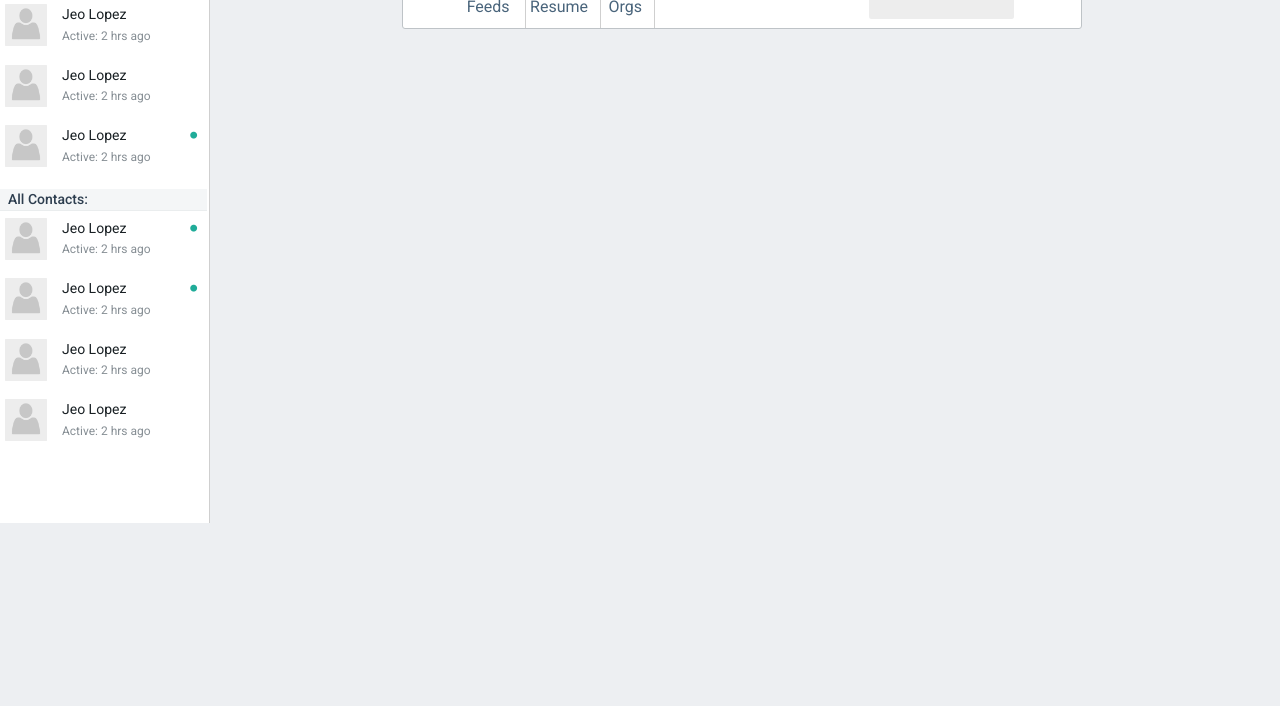
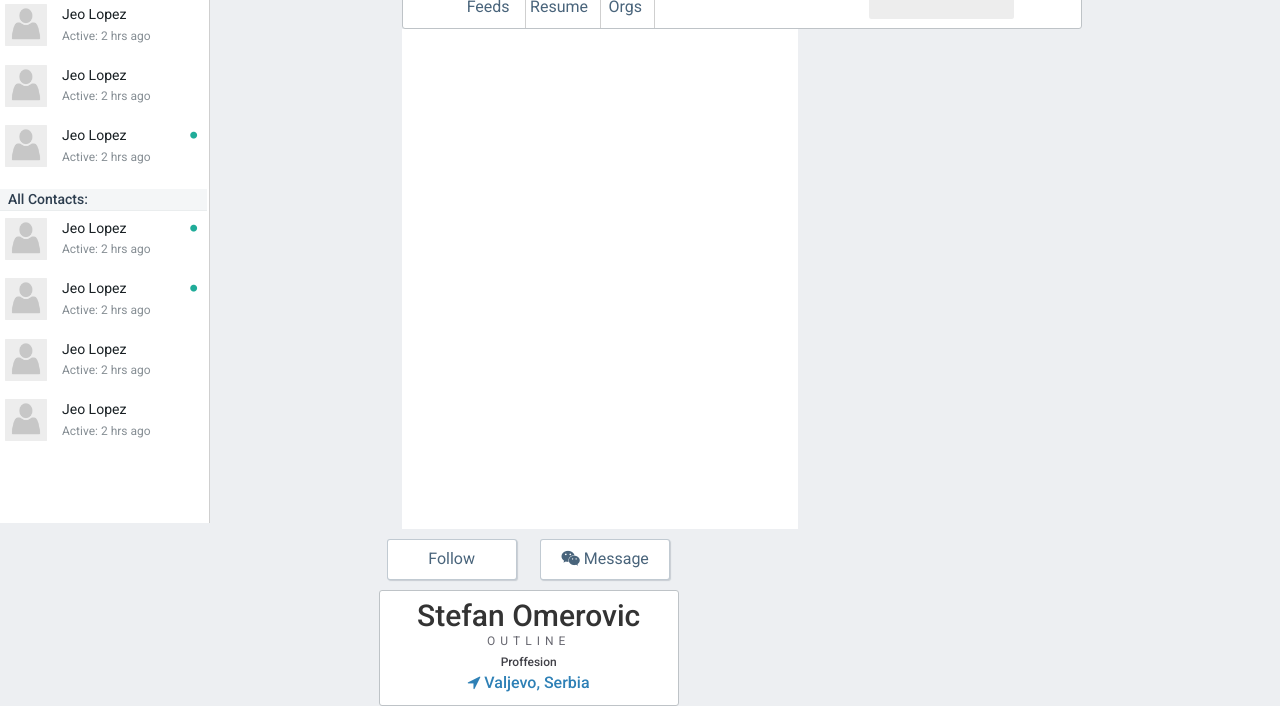
Before and after one commit to indrajithbandara/ProfilePages, a plain HTML site: page index.html in a window 1280 px wide. Shown: the part 327-1033 px from the top of the page. Before the commit the page ends 850 px from the top, so only its background shows below. Drawn offline with nearby package versions, Linux system fonts and the light colour scheme.

Commit message:
Profile Page

```diff
--- a/index.html
+++ b/index.html
@@ -202,7 +202,7 @@
       <div class="container">
         <div class="row">
           <div id="profile_content">
-            <div class="col-md-offset-4 col-md-6">
+            <div class="col-md-offset-4 col-md-6" id="content_container">
               <div id="profile_header">
                 <div id="cover_image">
                   <div class="btn-group">
@@ -225,9 +225,25 @@
                   <a href="#" class="feeds">Feeds</a>
                   <a href="#" class="resume">Resume</a>
                   <a href="#" class="orgs">Orgs</a>
+                </div>  <!-- End of Profile Navigation -->
+              </div>  <!-- End of Profile Header -->
+
+              <div class="row">
+                <div class="col-md-8" id="feeds">
+                  <div id="block"></div>
                 </div>
-              </div>  <!-- End of Profile Header -->
-            </div>
+                <div class="col-md-4" id="informations">
+                  <button type="button" class="btn btn-follow">Follow</button>
+                  <button type="button" class="btn btn-message"><i class="fa fa-weixin"></i> Message</button>
+                  <div id="main_informations" class="text-center">
+                    <h2 class="name">Stefan Omerovic</h2>
+                    <p class="sub">Outline</p>
+                    <p class="proffesion">Proffesion</p>
+                    <p class="location"><i class="fa fa-location-arrow"></i> Valjevo, Serbia</p>
+                  </div>  <!-- End of main Informations -->
+                </div>  <!-- End of Informations -->
+              </div>  <!-- End of Row -->
+            </div>  <!-- End of Content Container -->
           </div>  <!-- End of Profile Content -->
         </div>  <!-- End of Row -->
       </div>  <!-- End of Container -->
--- a/sass/_colors.scss
+++ b/sass/_colors.scss
@@ -10,3 +10,6 @@ $chat-active-color: #868e94;
 $profile-border-color: #bec3c7;
 $profile-update-menu: #ecf0f1;
 $profile-navigation-color: #49647b;
+$informations-sub-color: #676770;
+$informations-proffeesion-color: #404047;
+$informations-location-color: #2e80b6;
--- a/sass/_styles.scss
+++ b/sass/_styles.scss
@@ -215,5 +215,74 @@ body{
 				}
 			}
 		}
+		#block{
+			background-color: white;
+			height: 500px;
+			width: 100%;
+			margin-left: -40px;
+			margin-right: -30px;
+		}
+		#informations{
+			margin-left: -55px;
+			margin-right: -40px;
+			width: 330px;
+			margin-top: 10px;
+			button{
+				    padding: 8px 0px;
+				    width: 130px;
+				    font-weight: 400;
+				    font-size: 16px;
+				    border-style: solid;
+				    border-width: 1px;
+				    border-color: rgba(73, 100, 123, .34);
+				    border-radius: 3px;
+				    background-color: #fff;
+				    box-shadow: 1px 1px 1px 0 rgba(45, 62, 79, .19);
+				    color: $profile-navigation-color;
+				    text-align: center;
+				    text-decoration: none;
+			}
+			.btn-message{
+				margin-left: 20px;
+			}
+			.btn-following{
+			    background-color: $green;
+			    color: $body-bg;
+			    font-weight: 500;
+			}
+			#main_informations{
+				background-color: $white;
+				border: 1px solid $profile-border-color;
+				border-radius: 3px;
+				padding: 0px 10px 0px;
+				width: 100%;
+				float: right;
+				margin-right: 8px;
+				margin-top: 10px;
+				font-weight: 500;
+				h2{
+					line-height: 10px;
+				}
+				.sub{
+					font-size: 12px;
+				    line-height: 21px;
+				    font-weight: 400;
+				    text-align: center;
+				    letter-spacing: 5px;
+				    text-transform: uppercase;
+				    color: $informations-sub-color;
+				}
+				.proffesion{
+					color: $informations-proffeesion-color;
+					line-height: 0px;
+				    font-size: 12px;
+				    text-align: center;
+				}
+				.location{
+					font-size: 16px;
+					color: $informations-location-color;
+				}
+			}
+		}
 	}
 }
```
Also changed, not shown: css/_styles.css.
